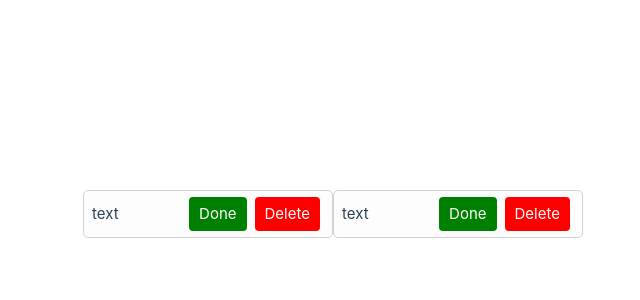
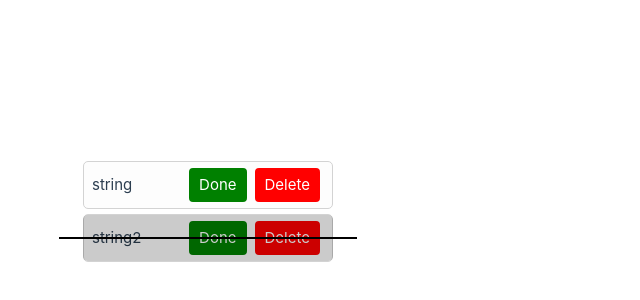
Before and after one commit to matousek11/tasks-vue, a Vue app: page / in a window 1280 px wide. Shown: the part 186-486 px from the top of the page, without its empty margins (307-947 px from the left). Built offline with nearby package versions, Linux system fonts and the light colour scheme.

Commit message:
Design of button

```diff
--- a/src/App.vue
+++ b/src/App.vue
@@ -1,10 +1,17 @@
 <script setup lang="ts">
 import ToDoItem from './components/ToDoItem.vue'
+import { ref } from 'vue'
+
+const array = ref([
+  { id: '1', text: 'string', done: false },
+  { id: '2', text: 'string2', done: true }
+])
 </script>
 
 <template>
-  <ToDoItem todoItem="text" />
-  <ToDoItem todoItem="text" />
+  <div>
+    <ToDoItem :id="item.id" :text="item.text" :done="item.done" v-for="item in array" />
+  </div>
 </template>
 
 <style scoped></style>
--- a/src/components/ToDoItem.vue
+++ b/src/components/ToDoItem.vue
@@ -2,7 +2,9 @@
 import CustomButton from './Button.vue'
 
 defineProps<{
-  todoItem: string
+  id: string
+  text: string
+  done: boolean
 }>()
 
 const handleDone = () => {
@@ -16,26 +18,51 @@ const handleDelete = () => {
 
 <template>
   <div class="container">
-    <p class="text">{{ todoItem }}</p>
+    <div class="dark-container" v-bind:style="done === true ? '' : 'display: none;'"></div>
+    <p class="text">{{ text }}</p>
     <div class="button-container">
       <CustomButton text="Done" color="green" @on-press-function="handleDone" />
       <CustomButton text="Delete" color="red" @on-press-function="handleDelete" />
     </div>
+    <hr class="line" v-bind:style="done == true ? '' : 'display: none;'" />
   </div>
 </template>
 
 <style scoped>
 .container {
-  min-width: 250px;
+  position: relative;
   display: flex;
   align-items: center;
   justify-content: space-between;
+  min-width: 250px;
   background-color: rgb(253, 253, 253);
+  margin-bottom: 5px;
+  padding: 4px 8px;
   border: 1px solid lightgrey;
   border-radius: 5px;
-  padding: 4px 8px;
+}
+.dark-container {
+  position: absolute;
+  left: -1px;
+  width: 100%;
+  height: 100%;
+  min-width: 250px;
+  background-color: rgba(0, 0, 0, 0.2);
+  border-radius: 5px;
+  z-index: 10;
+  pointer-events: none;
 }
 .button-container {
   display: flex;
 }
+.line {
+  position: absolute;
+  left: -10%;
+  width: 120%;
+  height: 1px;
+  color: transparent;
+  background-color: black;
+  border-color: transparent;
+  pointer-events: none;
+}
 </style>
```
